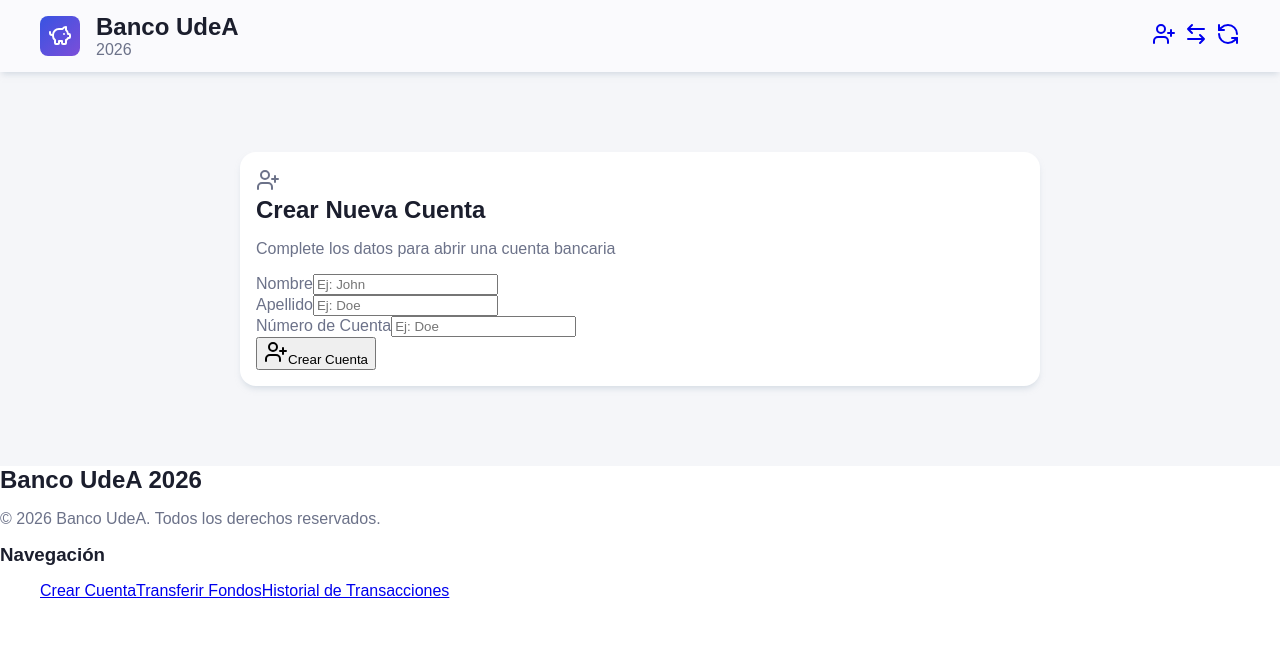
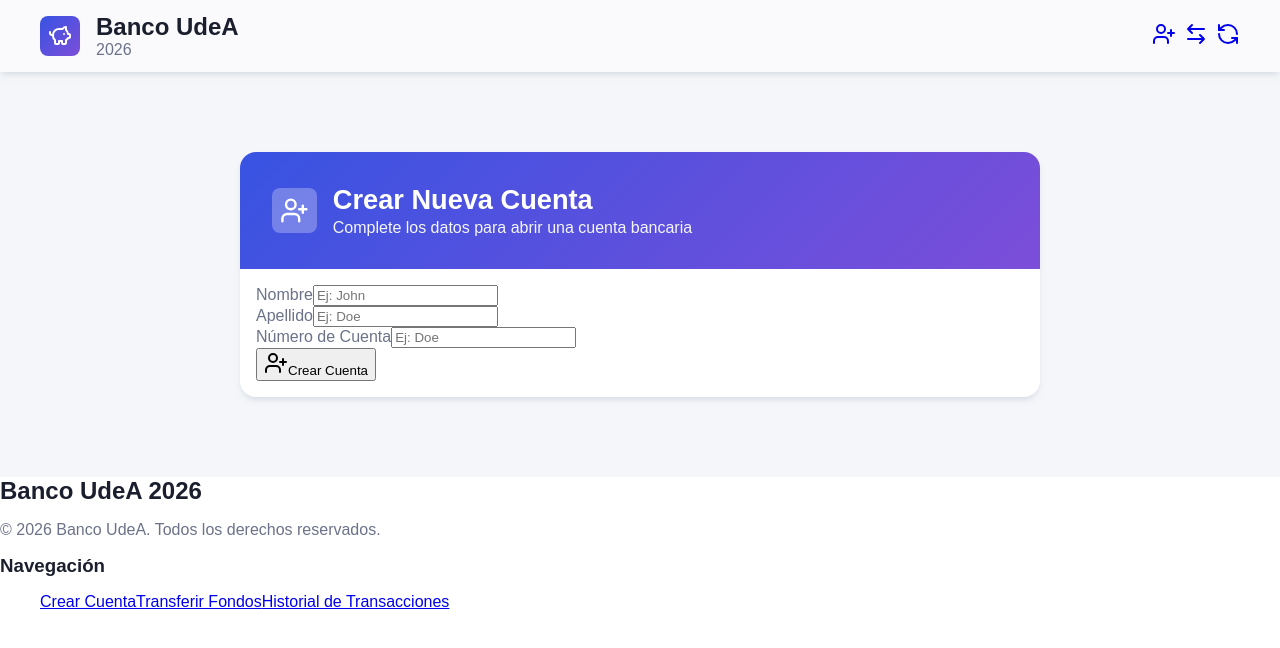
Before and after one commit to Isa-Bedoya-UdeA/Banco2026-SA-Lab1, a React (Vite) app: page / in a window 1280 px wide. Shown: the top 648 px of the page. Built offline with nearby package versions, Linux system fonts and the light colour scheme.

Commit message:
Basic Container header styles

```diff
--- a/src/pages/CreateAccountForm.jsx
+++ b/src/pages/CreateAccountForm.jsx
@@ -8,7 +8,7 @@ const CreateAccount = () => {
 			<meta name="keywords" content="" />
 			<main className="createAccount">
 				<div className="createAccount__container container">
-					<section className="createAccount__header">
+					<section className="createAccount__header container__header">
 						<svg
 							xmlns="http://www.w3.org/2000/svg"
 							width="24"
@@ -35,7 +35,7 @@ const CreateAccount = () => {
 							</p>
 						</div>
 					</section>
-					<form className="createAccount__body">
+					<form className="createAccount__body container__form">
 						<div className="form_group">
 							<label htmlFor="first_name">Nombre</label>
 							<input
--- a/src/pages/TransactionHistory.jsx
+++ b/src/pages/TransactionHistory.jsx
@@ -26,7 +26,7 @@ const TransactionHistory = () => {
 			<meta name="keywords" content="" />
 			<main className="transactionHistory">
 				<div className="trasanctionHistory__container container">
-					<section className="transactionHistory__header">
+					<section className="transactionHistory__header container__header">
 						<svg
 							xmlns="http://www.w3.org/2000/svg"
 							width="24"
@@ -50,7 +50,7 @@ const TransactionHistory = () => {
 							<p>Ver tus transacciones recientes</p>
 						</div>
 					</section>
-					<section className="transactionHistory__body">
+					<section className="transactionHistory__body container__form">
 						{transactionsBase.length > 0 ? (
 							transactionsBase.map((transaction) => (
 								<TransactionCard
--- a/src/pages/TransferFound.jsx
+++ b/src/pages/TransferFound.jsx
@@ -8,7 +8,7 @@ const TransferFound = () => {
 			<meta name="keywords" content="" />
 			<main className="transferFound">
 				<div className="transferFound__container container">
-					<section className="transferFound__header">
+					<section className="transferFound__header container__header">
 						<svg
 							xmlns="http://www.w3.org/2000/svg"
 							width="24"
@@ -29,7 +29,7 @@ const TransferFound = () => {
 							<p>Envíe dinero de forma rápida y segura</p>
 						</div>
 					</section>
-					<form className="transferFound__body">
+					<form className="transferFound__body container__form">
 						<div className="form_group">
 							<label htmlFor="origin_account">
 								Cuenta de Origen
--- a/src/pages/createAccountForm.css
+++ b/src/pages/createAccountForm.css
@@ -1,3 +1,7 @@
+.createAccount__header {
+	background: var(--primary-gradient);
+}
+
 /* Big Mobile */
 @media screen and (min-width: 500px) {
 }
--- a/src/pages/transactionHistory.css
+++ b/src/pages/transactionHistory.css
@@ -0,0 +1,19 @@
+.transactionHistory__header {
+	background: var(--terciary-gradient);
+}
+
+/* Big Mobile */
+@media screen and (min-width: 500px) {
+}
+
+/* Small Tablet */
+@media screen and (min-width: 700px) {
+}
+
+/* Big Tablet */
+@media screen and (min-width: 900px) {
+}
+
+/* Desktop */
+@media screen and (min-width: 1200px) {
+}
--- a/src/pages/transferFound.css
+++ b/src/pages/transferFound.css
@@ -0,0 +1,19 @@
+.transferFound__header {
+	background: var(--secondary-gradient);
+}
+
+/* Big Mobile */
+@media screen and (min-width: 500px) {
+}
+
+/* Small Tablet */
+@media screen and (min-width: 700px) {
+}
+
+/* Big Tablet */
+@media screen and (min-width: 900px) {
+}
+
+/* Desktop */
+@media screen and (min-width: 1200px) {
+}
--- a/src/styles/_vars.css
+++ b/src/styles/_vars.css
@@ -14,6 +14,8 @@
 		var(--secondary-color),
 		var(--terciary-color)
 	);
+
+	--terciary-gradient: linear-gradient(135deg, var(--primary-color), #6bb7ff);
 
 	--primary-light: #e1e1f4;
 
--- a/src/styles/global.css
+++ b/src/styles/global.css
@@ -20,6 +20,11 @@ h4 {
 	margin: 0;
 }
 
+h1 {
+	font-size: 1.7rem;
+	margin-bottom: 0.2rem;
+}
+
 main {
 	background-color: var(--gray);
 	margin-top: 11rem;
@@ -34,8 +39,39 @@ main {
 	max-width: 50rem;
 	background-color: var(--white);
 	border-radius: 1rem;
+	box-shadow: 0 4px 6px -2px var(--gray-dark);
+	overflow: hidden;
+}
+
+.container__header {
+	display: flex;
+	flex-direction: column;
+	text-align: center;
+	align-items: center;
+	gap: 1rem;
 	padding: 1rem;
-	box-shadow: 0 4px 6px -2px var(--gray-dark);
+	color: var(--white);
+}
+
+.container__header p {
+	margin: 0;
+	color: var(--gray);
+}
+
+.container__header h1 {
+	color: var(--white);
+}
+
+.container__header svg {
+	background-color: var(--bg-blur);
+	border-radius: 0.5rem;
+	width: 2.8rem;
+	height: 2.8rem;
+	padding: 0.5rem;
+}
+
+.container__form {
+	padding: 1rem;
 }
 
 /* Big Mobile */
@@ -44,12 +80,22 @@ main {
 		margin-top: 4.5rem;
 		padding: 2rem;
 	}
+
+	.container__header {
+		padding: 1.5rem;
+	}
 }
 
 /* Small Tablet */
 @media screen and (min-width: 700px) {
 	main {
 		padding: 3rem;
+	}
+
+	.container__header {
+		flex-direction: row;
+		text-align: left;
+		padding: 2rem;
 	}
 }
 
```
